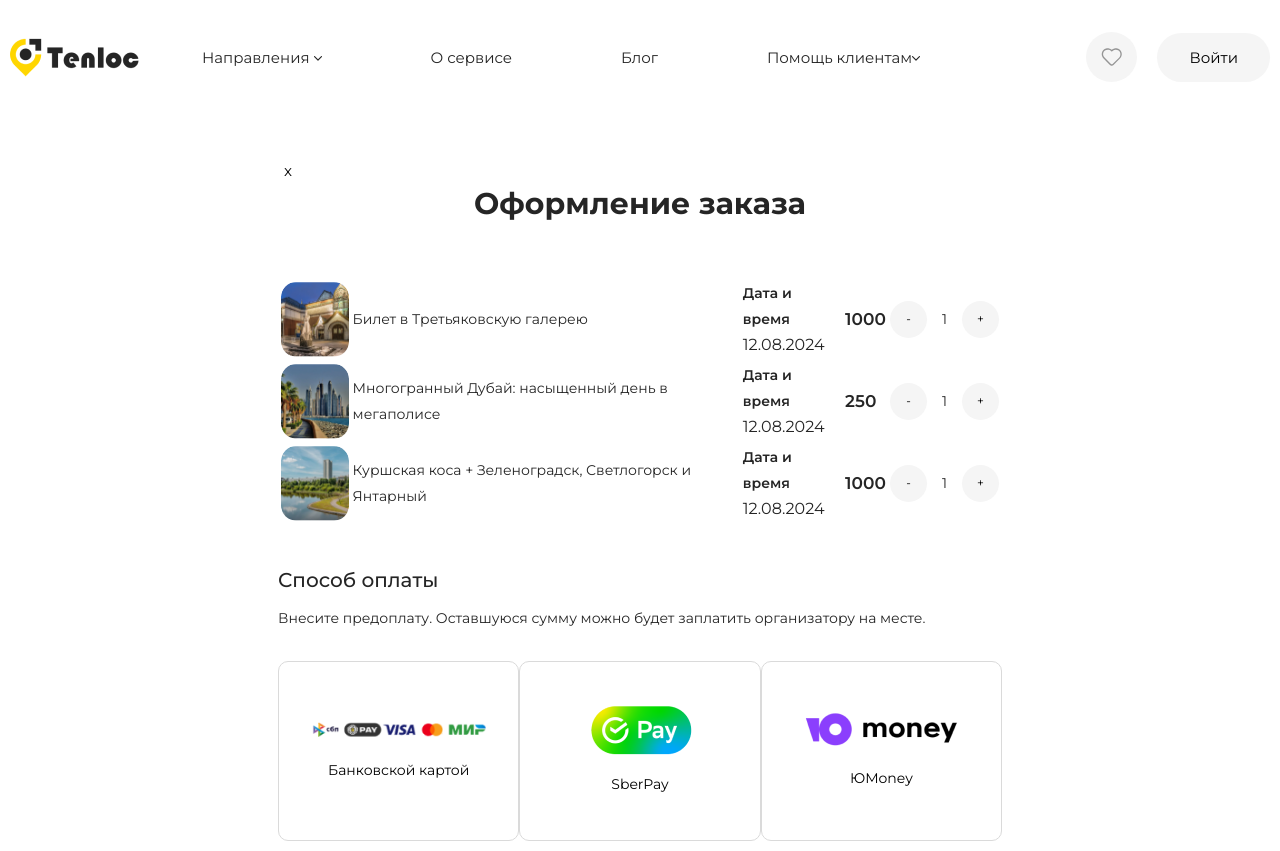
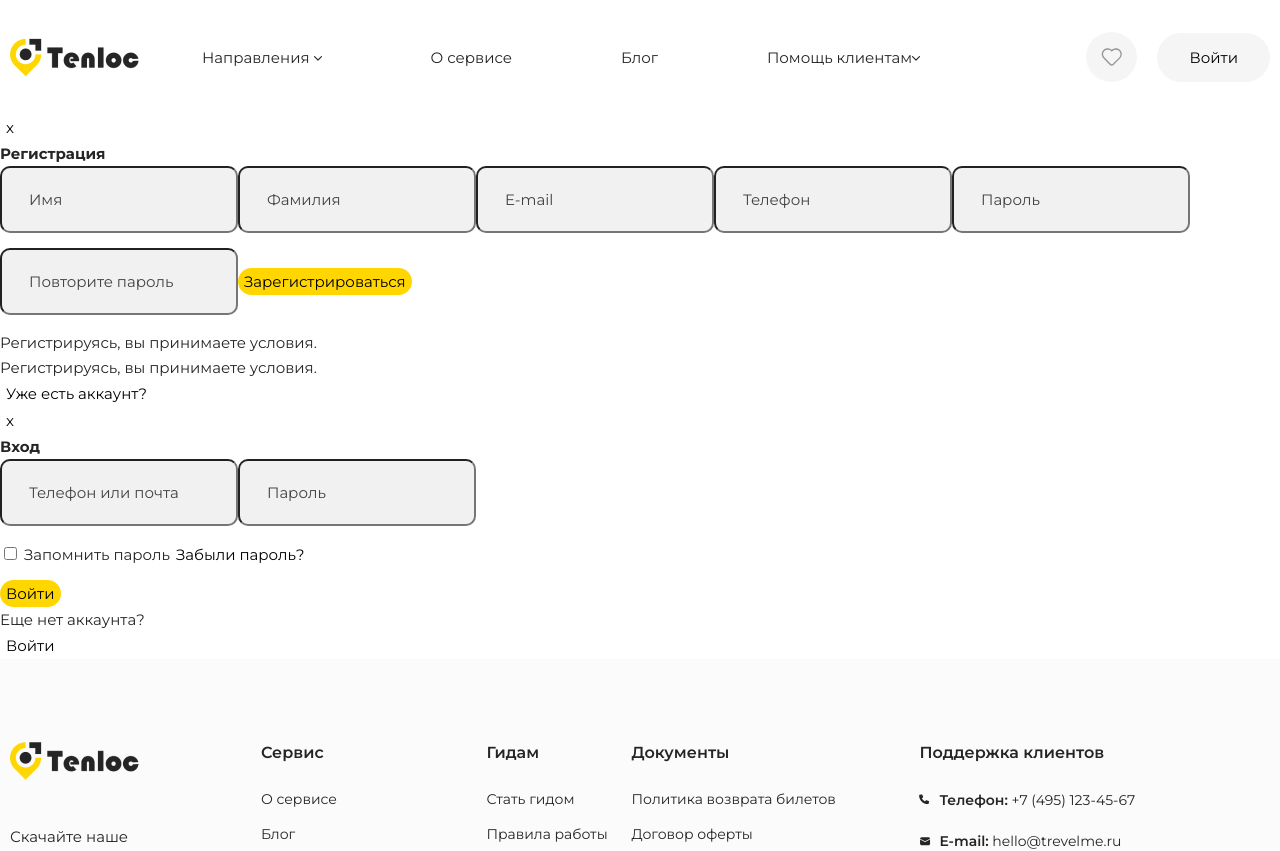
Before and after one commit to progdidi/tenloc, a React (Create React App) app: page / in a window 1280 px wide. Shown: the top 851 px of the page. Built offline with nearby package versions, Linux system fonts and the light colour scheme.

Commit message:
feat: add login, registaration modal components

```diff
--- a/src/App.js
+++ b/src/App.js
@@ -1,6 +1,8 @@
 import Footer from "./components/footer/Footer";
 import Header from "./components/header/Header";
+import LoginModal from "./components/loginModal/LoginModal";
 import OrderModal from "./components/orderModal/OrderModal";
+import RegistrationModal from "./components/registrationModal/RegistrationModal";
 import AboutPage from "./pages/aboutPage/AboutPage";
 import BlogArticlePage from "./pages/blogArticlePage/BlogArticlePage";
 import BlogPage from "./pages/blogPage/BlogPage";
@@ -26,7 +28,9 @@ function App() {
       {/* <BlogPage></BlogPage> */}
       {/* <BlogArticlePage></BlogArticlePage> */}
       {/* <GuidePage></GuidePage> */}
-      <OrderModal></OrderModal>
+      {/* <OrderModal></OrderModal> */}
+      <RegistrationModal></RegistrationModal>
+      <LoginModal></LoginModal>
       <Footer></Footer>
     </div>
   );
--- /dev/null
+++ b/src/components/loginModal/LoginModal.js
@@ -0,0 +1,29 @@
+const LoginModal = () => {
+    return (
+        <div className="modal">
+            <div className="modal__overlay">
+                <div className="modal__content login-modal">
+                    <button className="modal-close__btn">x</button>
+                    <h4 className="modal__title">Вход</h4>
+
+                    <div className="modal__form">
+                        <input type="text" className="modal__form-input" placeholder="Телефон или почта"/>
+                        <input type="text" className="modal__form-input" placeholder="Пароль"/>
+                        <div className="modal__form-password">
+                            <label htmlFor="" className="input__form-label">
+                                <input type="checkbox" className="modal__form-input" /> Запомнить пароль
+                            </label>
+                            <button className="password-btn">Забыли пароль?</button>
+                        </div>
+                        <button className="modal__form-btn main-btn">Войти</button>
+                        <p className="modal__form-text">Еще нет аккаунта?</p>
+                        <button className="modal__form-btn">Войти</button>
+                    </div>
+                </div>
+
+            </div>
+        </div>
+     );
+}
+
+export default LoginModal;
--- a/src/components/orderModal/OrderModal.js
+++ b/src/components/orderModal/OrderModal.js
@@ -11,7 +11,9 @@ import './orderModal.scss';
 
 const OrderModal = () => {
     return (
-        <div className="order-modal modal">
+        <div className="modal">
+            <div className="modal__overlay">
+                <div className="modal__content order-modal">
                     <button className="modal-close__btn">x</button>
                     <h5 className="order-modal__title">Оформление заказа</h5>
 
@@ -85,6 +87,9 @@ const OrderModal = () => {
 
                     </form>
                 </div>
+            </div>
+
+        </div>
      );
 }
 
--- a/src/components/orderModal/orderModalItem/orderModalItem.scss
+++ b/src/components/orderModal/orderModalItem/orderModalItem.scss
@@ -1,7 +1,8 @@
 .order-modal__item {
-    border-top: 1px solid #EDEDED;
-    padding: 25px 0;
+    width: 100%;
     &-data {
+        padding: 25px 0;
+        border-top: 1px solid #EDEDED;
         .order-modal__item-img {
             width: 75px;
             height: 75px;
@@ -11,12 +12,17 @@
             font-size: 14px;
             font-weight: 400;
             line-height: 26px;
+            padding-left: 22px;
+            padding-right: 40px;
+
         }
 
         &.date {
             font-size: 16px;
             font-weight: 400;
             line-height: 26px;
+            width: 217px;
+            padding: 0 30px;
         }
 
         &.price {
--- /dev/null
+++ b/src/components/registrationModal/RegistrationModal.js
@@ -0,0 +1,29 @@
+const RegistrationModal = () => {
+    return (
+        <div className="modal">
+        <div className="modal__overlay">
+            <div className="modal__content login-modal">
+                <button className="modal-close__btn">x</button>
+                <h4 className="modal__title">Регистрация</h4>
+
+                <div className="modal__form">
+                    <input type="text" className="modal__form-input" placeholder="Имя"/>
+                    <input type="text" className="modal__form-input" placeholder="Фамилия"/>
+                    <input type="text" className="modal__form-input" placeholder="E-mail"/>
+                    <input type="text" className="modal__form-input" placeholder="Телефон"/>
+                    <input type="text" className="modal__form-input" placeholder="Пароль"/>
+                    <input type="text" className="modal__form-input" placeholder="Повторите пароль"/>
+
+                    <button className="modal__form-btn main-btn">Зарегистрироваться</button>
+                    <p className="modal__form-text">Регистрируясь, вы принимаете условия.</p>
+                    <p className="modal__form-text">Регистрируясь, вы принимаете условия.</p>
+                    <button className="modal__form-btn">Уже есть аккаунт?</button>
+                </div>
+            </div>
+
+        </div>
+    </div>
+     );
+}
+
+export default RegistrationModal;
--- a/src/style/style.scss
+++ b/src/style/style.scss
@@ -46,3 +46,22 @@ body {
     border-radius: 100px;
     background-color: var(--yellow-color);
 }
+
+.modal__form {
+    &-input {
+        padding: 19px 27px;
+        border-radius: 10px;
+        background-color: #F1F1F1;
+        margin-bottom: 15px;
+        &::placeholder {
+            color: #424242;
+            font-size: 15px;
+            font-style: normal;
+            font-weight: 400;
+            line-height: normal;
+        }
+        &:last-child {
+            margin-bottom: 20px;
+        }
+    }
+}
```
Also changed, not shown: src/components/loginModal/loginModal.scss (added), src/components/registrationModal/password.svg (added), src/components/registrationModal/registrationModal.scss (added). Lines whose indentation alone changed are shown as unchanged.
